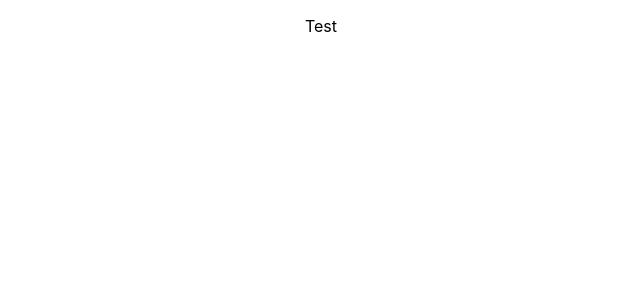
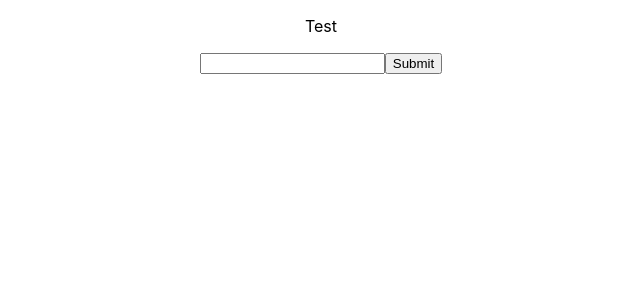
Before and after one commit to Olena40/react-todo, a React (Create React App) app: page / in a window 1280 px wide. Shown: the top 300 px of the page, without its empty margins (319-959 px from the left). Built offline with nearby package versions, Linux system fonts and the light colour scheme.

Commit message:
added List

```diff
--- a/src/App.js
+++ b/src/App.js
@@ -1,10 +1,37 @@
 
 import './App.css';
 
+
+import { useState } from 'react';
+import Input from './Components/Input'
+
 function App() {
+
+
+  const [value, setValue] = useState("");
+  const [todos, setTodos] = useState([]);
+
+  function handleInput(e) {
+    setValue(e.target.value);
+
+  }
+
+
+  function handleSubmit(e) {
+    e.preventDefault();
+    setTodos([...todos, value]);
+
+  }
+
+
   return (
     <div className="App">
       <p>Test</p>
+
+      <Input handleInput={handleInput} handleSubmit={handleSubmit} />
+      <ul className="TodoListe">
+        {todos && todos.map((todo, index) => <li key={index}>{todo}</li>)}
+      </ul>
     </div>
   );
 }
--- /dev/null
+++ b/src/Components/Input.js
@@ -0,0 +1,11 @@
+import React from "react";
+
+function Input({ handleInput, handleSubmit }) {
+  return (
+    <form >
+      <input type="text" onChange={handleInput} />
+      <input type="submit" onClick={handleSubmit} />
+    </form>
+  );
+}
+export default Input;
```
